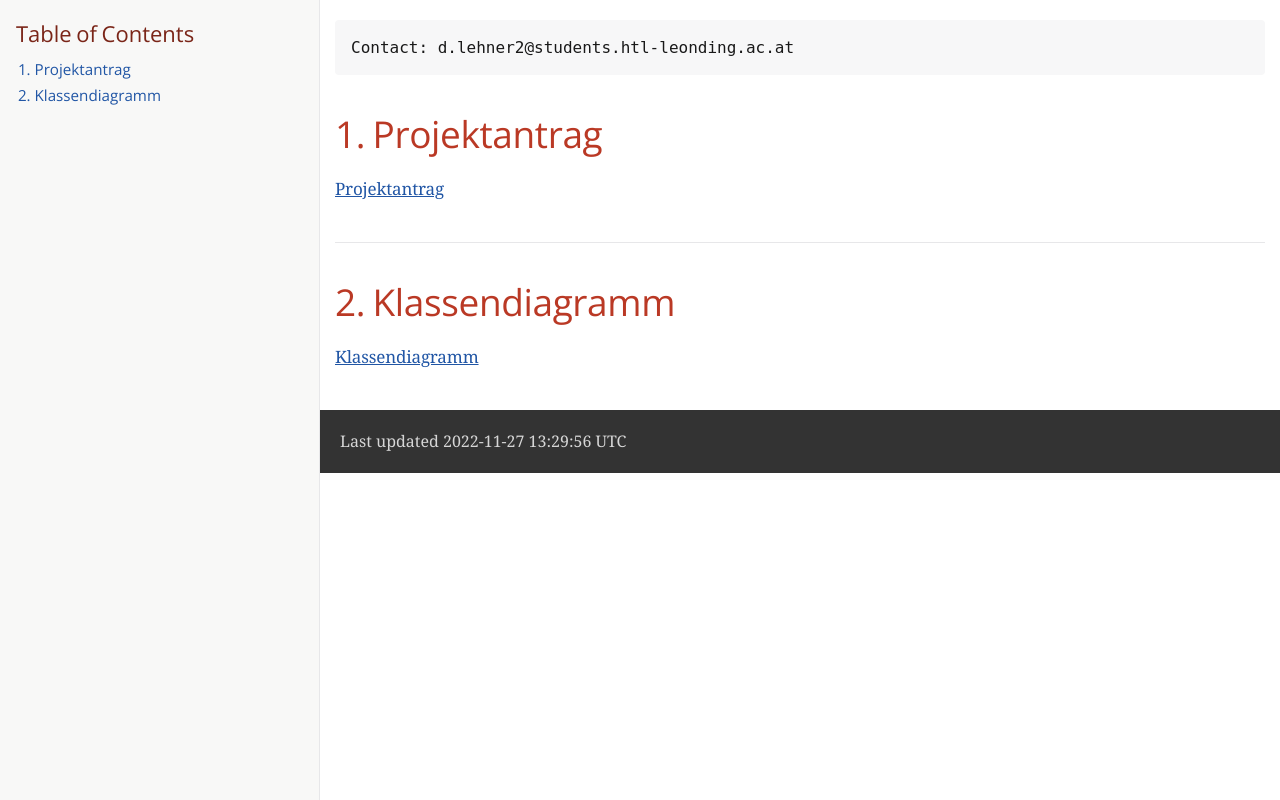
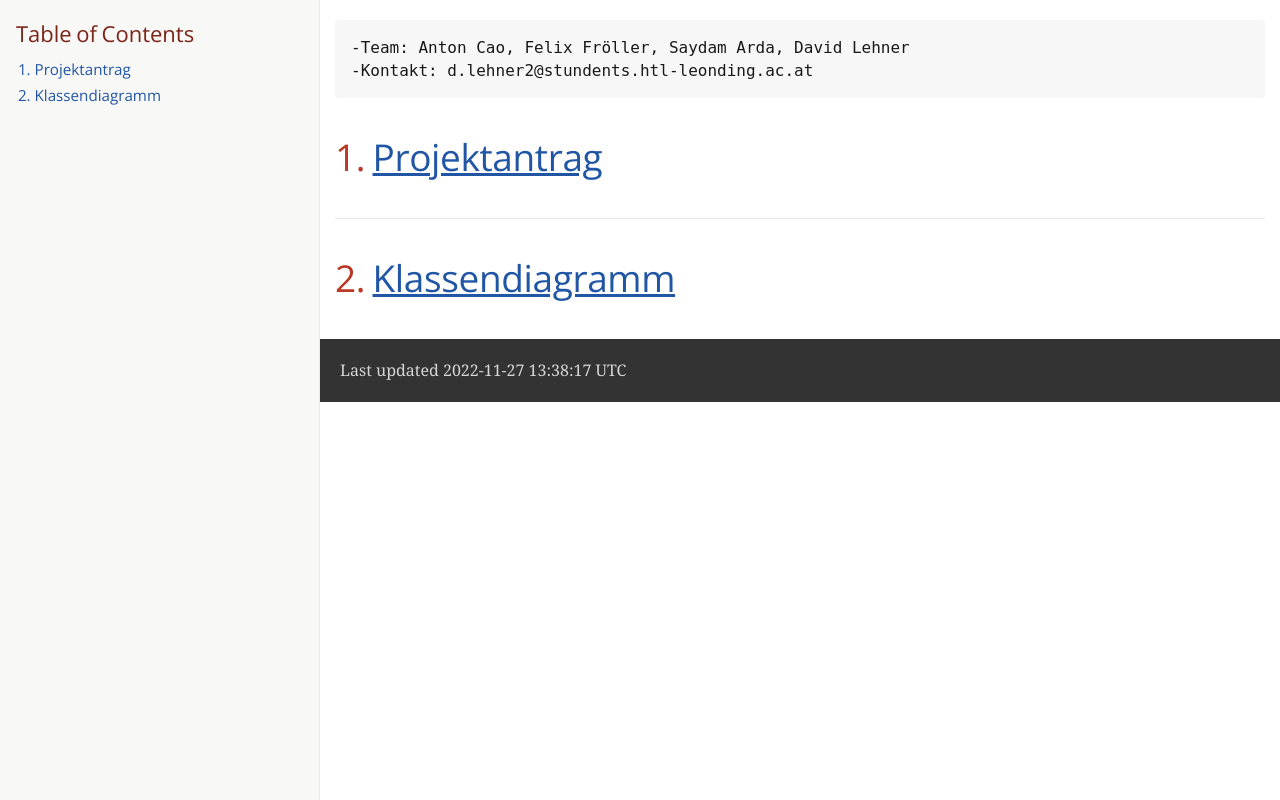
Before and after one commit to 2223-3bhif-syp/02-projekte-vorratschecker, a plain HTML site: page index.html in a window 1280 px wide. Drawn offline with nearby package versions, Linux system fonts and the light colour scheme; a web font is replaced by a local one.

Commit message:
Deploying to gh-pages from  @ 4d57a34679b251785f2a05599a21953a66694e00 🚀

```diff
--- a/index.html
+++ b/index.html
@@ -451,29 +451,26 @@ body.book #toc,body.book #preamble,body.book h1.sect0,body.book .sect1>h2{page-b
 <div id="content">
 <div class="listingblock">
 <div class="content">
-<pre>Contact: d.lehner2@students.htl-leonding.ac.at</pre>
+<pre>-Team: Anton Cao, Felix Fröller, Saydam Arda, David Lehner
+-Kontakt: d.lehner2@stundents.htl-leonding.ac.at</pre>
 </div>
 </div>
 <div class="sect1">
-<h2 id="_projektantrag"><a class="anchor" href="#_projektantrag"></a>1. Projektantrag</h2>
+<h2 id="_projektantrag"><a class="anchor" href="#_projektantrag"></a>1. <a href="https://2223-3bhif-syp.github.io/02-projekte-vorratschecker/Projektantrag">Projektantrag</a></h2>
 <div class="sectionbody">
-<div class="paragraph">
-<p><a href="https://2223-3bhif-syp.github.io/02-projekte-vorratschecker/Projektantrag">Projektantrag</a></p>
-</div>
+
 </div>
 </div>
 <div class="sect1">
-<h2 id="_klassendiagramm"><a class="anchor" href="#_klassendiagramm"></a>2. Klassendiagramm</h2>
+<h2 id="_klassendiagramm"><a class="anchor" href="#_klassendiagramm"></a>2. <a href="https://2223-3bhif-syp.github.io/02-projekte-vorratschecker/plantUmlLinked">Klassendiagramm</a></h2>
 <div class="sectionbody">
-<div class="paragraph">
-<p><a href="https://2223-3bhif-syp.github.io/02-projekte-vorratschecker/plantUmlLinked">Klassendiagramm</a></p>
-</div>
+
 </div>
 </div>
 </div>
 <div id="footer">
 <div id="footer-text">
-Last updated 2022-11-27 13:29:56 UTC
+Last updated 2022-11-27 13:38:17 UTC
 </div>
 </div>
 </body>
```
Also changed, not shown: Projektantrag.html (+1 -1 lines), plantUmlLinked.html (+1 -1 lines).
